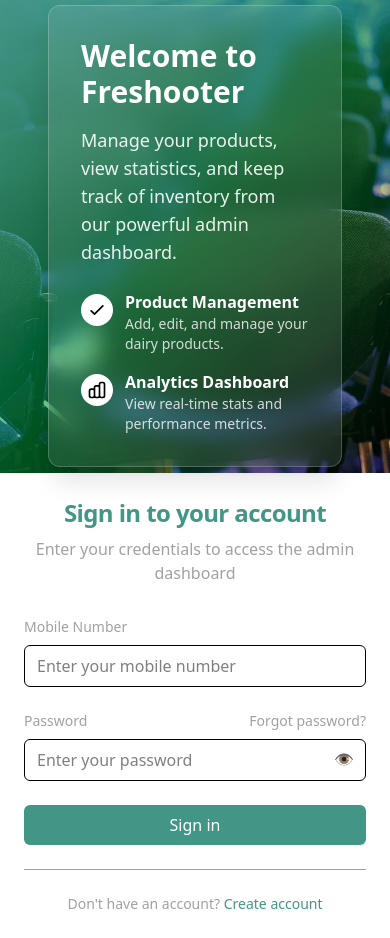
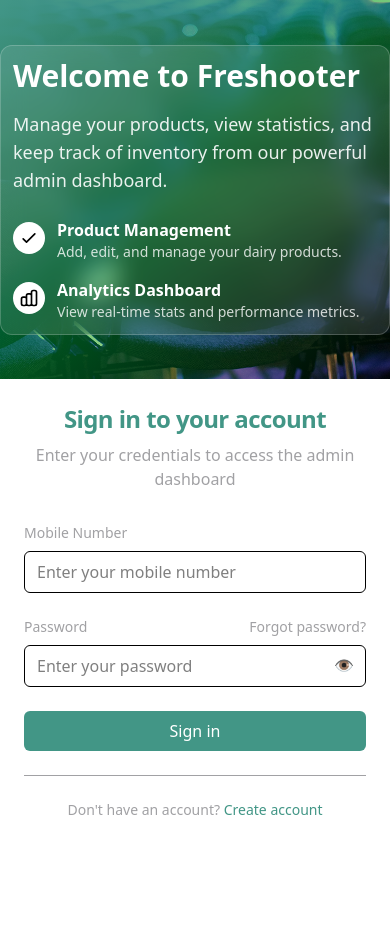
Before and after one commit to mitranjaykrishna/freshooter-client, a React (Vite) app: page /signin in a window 390 px wide. After the commit the page ends 844 px from the top, so only its background shows below. Built offline with nearby package versions, Linux system fonts and the light colour scheme; no server answers.

Commit message:
ehnc/make signup layout responsive

```diff
--- a/package.json
+++ b/package.json
@@ -28,6 +28,7 @@
     "react-icons": "^5.5.0",
     "react-redux": "^9.2.0",
     "react-router": "^7.3.0",
+    "react-router-dom": "^7.6.3",
     "react-toastify": "^11.0.5",
     "swiper": "^11.2.8",
     "tailwindcss": "^4.1.3",
--- a/src/App.jsx
+++ b/src/App.jsx
@@ -1,5 +1,4 @@
 import { Bounce, ToastContainer } from "react-toastify";
-import "./App.css";
 import Routing from "./routes/Routing";
 
 function App() {
--- a/src/index.css
+++ b/src/index.css
@@ -40,3 +40,11 @@
 .test {
     color: #4296879a;
 }
+
+@media (max-width: 399px) {
+    .custom-card {
+        padding: 0 !important;
+        box-shadow: none !important;
+        border: none !important;
+    }
+}
--- a/src/pages/Signin.jsx
+++ b/src/pages/Signin.jsx
@@ -49,18 +49,12 @@
             navigate(StaticRoutes.home);
           } else {
             toast.error("Login failed! Please check your credentials.");
-            console.error("Login failed:", response.data.message);
           }
         })
         .catch((error) => {
           setLoading(false);
-          console.error("Login error:", error);
           toast.error("Login failed! Please try again.");
-          if (error.response && error.response.data) {
-            toast.error(error.response.data.message || "An error occurred");
-          } else {
-            toast.error("An unexpected error occurred");
-          }
+          toast.error(error.response.data.message || "An error occurred");
         });
     },
   });
@@ -118,11 +112,10 @@
               placeholder="Enter your password"
               required
               autoComplete="current-password"
-              className={`w-full px-3 py-2 border rounded-md focus:outline-none focus:ring ${
-                formik.touched.password && formik.errors.password
+              className={`w-full px-3 py-2 border rounded-md focus:outline-none focus:ring ${formik.touched.password && formik.errors.password
                   ? "border-red-500 focus:ring-red-300"
                   : "focus:ring-primary"
-              }`}
+                }`}
             />
             <button
               type="button"
--- a/src/routes/layout/SignupLayout.jsx
+++ b/src/routes/layout/SignupLayout.jsx
@@ -3,14 +3,8 @@
 import { Bounce, ToastContainer } from "react-toastify";
 
 export default function SignupLayout() {
-  const navigate = useNavigate();
-  // useEffect(() => {
-  //   if (localStorage.getItem("token")) {
-  //     navigate("/dashboard");
-  //   }
-  // }, []);
+
   return (
-    <>
       <div className="flex flex-col lg:flex-row-reverse w-screen h-screen">
         {/* Left Panel */}
         <div className="relative w-full lg:w-[62%] h-[56%] lg:h-full">
@@ -20,8 +14,9 @@
           <div className="absolute inset-0 bg-gradient-to-br from-primary via-green-600/50 to-black-600/60" />
 
           {/* Content */}
-          <div className="relative h-full w-full p-12 flex flex-col justify-center items-end">
-            <div className="max-w-md bg-white/10 backdrop-blur-md p-8 rounded-xl border border-white/20 shadow-xl">
+          <div className="relative h-full w-full p-12 flex flex-col justify-center items-center  custom-card">
+            <div className="max-w-md bg-white/10 backdrop-blur-md p-[12px] shadow-none sm:p-8 sm:shadow-xl rounded-xl border border-white/20">
+
               <h2 className="text-3xl font-bold mb-4 text-white">
                 Welcome to Freshooter
               </h2>
@@ -82,6 +77,5 @@
           <Outlet />
         </div>
       </div>
-    </>
   );
 }
```
Also changed, not shown: src/pages/Signup.jsx (+3 -98 lines), src/App.css (deleted), 1 other file (tests, documents, lock files or other folders).
